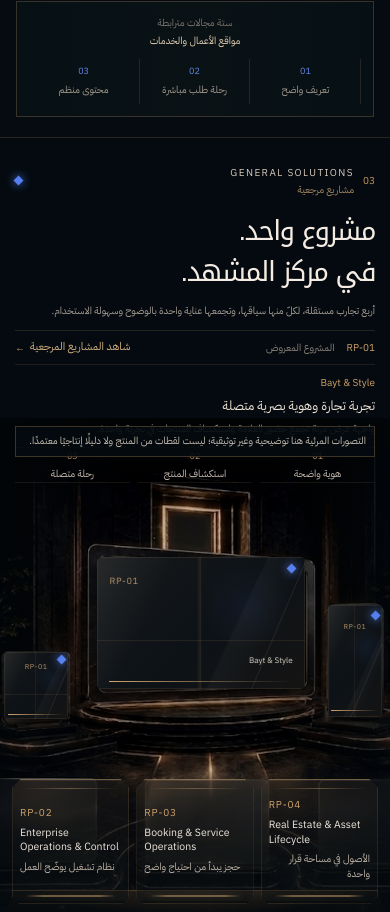
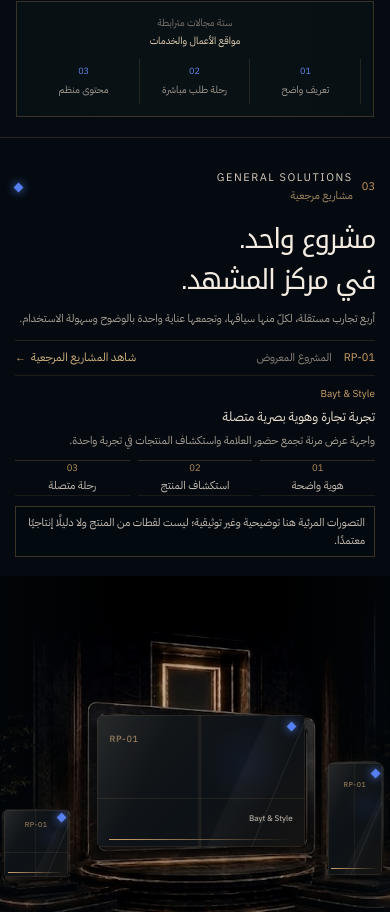
Before and after one commit to hamad933/GS-2, a React (Vite) app: page / in a window 390 px wide. Shown: the part 1912-2824 px from the top of the page. Built offline with nearby package versions, Linux system fonts and the light colour scheme.

Commit message:
fix(home): separate S03 mobile disclosure and raise meaning-bearing type

```diff
--- a/src/components/sections/ReferenceProof.remediation.css
+++ b/src/components/sections/ReferenceProof.remediation.css
@@ -1,10 +1,10 @@
 .reference-proof-v2 .project-media figcaption {
-  font-size: 10px;
+  font-size: 11px;
   line-height: 1.6;
 }
 
 .reference-proof-v2 .neutral-project-surface__context {
-  font-size: 10px;
+  font-size: 11px;
 }
 
 .reference-proof-v2__selector-index,
@@ -15,11 +15,11 @@
 .reference-proof-v2__project-heading p,
 .reference-proof-v2__selector-cue,
 .reference-proof-v2__focus li {
-  font-size: 10px;
+  font-size: 11px;
 }
 
 .reference-proof-v2__selector-title {
-  font-size: 10.5px;
+  font-size: 11px;
 }
 
 .reference-proof-v2__selector-family {
@@ -27,15 +27,15 @@
 }
 
 .reference-proof-v2__route {
+  font-size: 11.5px;
+}
+
+.reference-proof-v2__project-copy > p:last-child {
   font-size: 11px;
 }
 
-.reference-proof-v2__project-copy > p:last-child {
-  font-size: 10.5px;
-}
-
 .reference-proof-v2__focus li span {
-  font-size: 9px;
+  font-size: 9.5px;
 }
 
 .reference-proof-v2__mobile-evidence-boundary {
@@ -50,26 +50,36 @@
 
 @media (max-width: 1100px) and (min-width: 521px) {
   .reference-proof-v2__selector-family {
-    font-size: 10.5px;
+    font-size: 11px;
   }
 }
 
 @media (max-width: 520px) {
+  .reference-proof-v2 {
+    height: calc(488px + 131.25vw);
+    min-height: calc(488px + 131.25vw);
+    --theatre-top: 438px;
+  }
+
   .reference-proof-v2__mobile-evidence-boundary {
     position: absolute;
     z-index: 10;
-    top: calc(var(--theatre-top) + 8px);
+    top: 368px;
     right: 15px;
     left: 15px;
     display: block;
     margin: 0;
-    padding: 6px 8px;
+    padding: 7px 9px;
     border: 1px solid #b58e5a52;
-    background: #040a0fe8;
+    background: #040a0ff2;
     color: #c9bfb4;
-    font-size: 10px;
-    line-height: 1.65;
+    font-size: 11px;
+    line-height: 1.6;
     text-align: right;
+  }
+
+  .reference-proof-v2__selectors {
+    top: calc(var(--theatre-top) + 92.5vw);
   }
 
   .reference-proof-v2__intro,
@@ -78,14 +88,14 @@
   .reference-proof-v2__project-heading p,
   .reference-proof-v2__selector-index,
   .reference-proof-v2__selector-title {
-    font-size: 10px;
+    font-size: 11px;
   }
 
   .reference-proof-v2__selector-family {
-    font-size: 10.5px;
+    font-size: 11.5px;
   }
 
   .reference-proof-v2__route {
-    font-size: 11px;
+    font-size: 11.5px;
   }
 }
```
